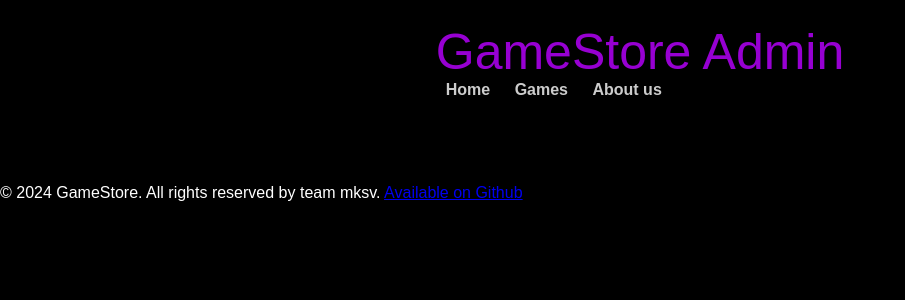
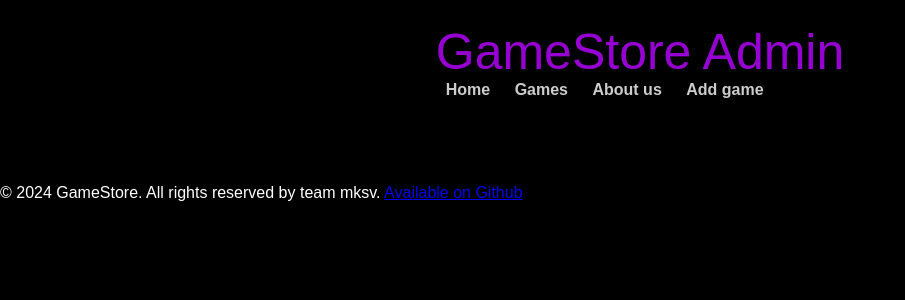
Before and after one commit to software-students-spring2024/2-web-app-exercise-mksv, a Flask app: page /add in a window 1280 px wide. Shown: the top 300 px of the page, without its empty margins (0-905 px from the left). Run offline with Flask 3, Linux system fonts and the light colour scheme.

Commit message:
Update base.html so theres a add game header

```diff
--- a/templates/base.html
+++ b/templates/base.html
@@ -18,6 +18,7 @@
             <a href="/">Home</a>
             <a href="/games">Games</a>
             <a href="/aboutus">About us</a>
+            <a href="/add">Add game</a>
         </nav>
     </div>
 </header>
```
